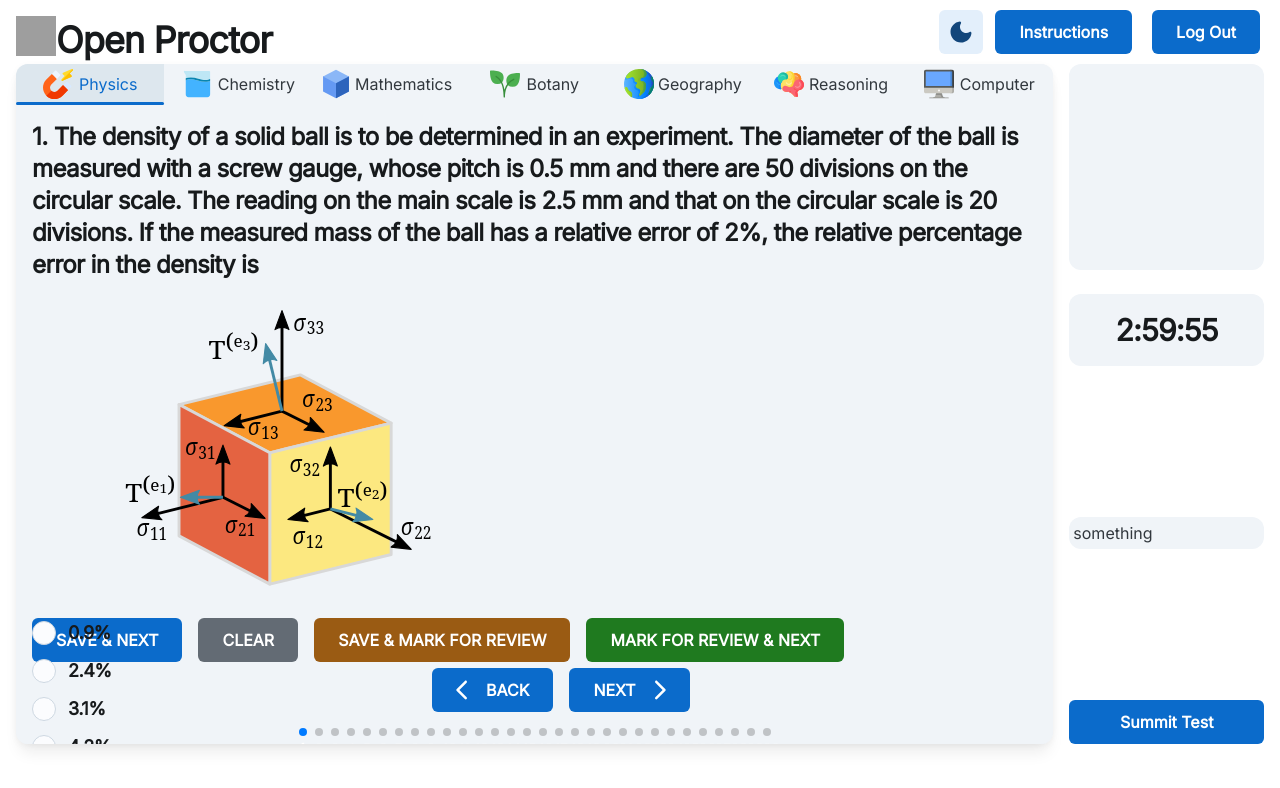
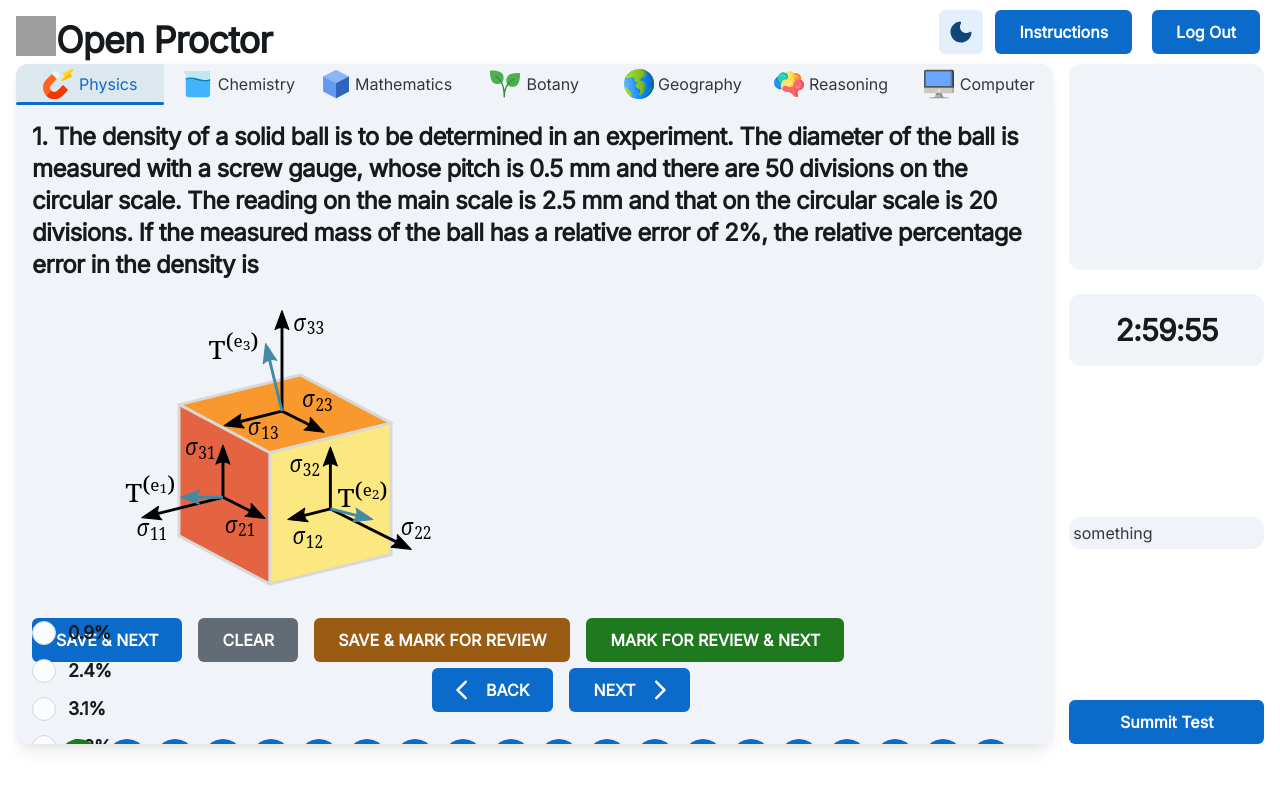
Before and after one commit to kamlendras/OpenProctor, a Next.js app: page / in a window 1280 px wide. Shown: the top 788 px of the page. Built offline with nearby package versions, Linux system fonts and the light colour scheme; no server answers; grey boxes are pictures that could not be loaded.

Commit message:
fix swiper pagination

```diff
--- a/app/globals.css
+++ b/app/globals.css
@@ -26,29 +26,34 @@ body{
   position: relative;
   bottom: 100px;
 }
+
+
+
+
+
  .swiper {
-  width: 100%;
-  padding-bottom: 60px;
+  width: 100% !important;
+  padding-bottom: 60px !important;
 }
 
 
 
 .swiper-pagination-bullet {
-  width: 40px;
-  height: 40px;
-  text-align: center;
-  line-height: 40px;
-  font-size: 14px;
-  color: #ffffff;
-  opacity: 1;
-  background: #0B6BCB;
-  position: relative;
-  bottom: 0px;
+  width: 40px !important;
+  height: 40px !important;
+  text-align: center !important;
+  line-height: 40px !important;
+  font-size: 14px !important;
+  color: #ffffff !important;
+  opacity: 1 !important;
+  background: #0B6BCB !important;
+  position: relative !important;
+  bottom: 0px !important;
 
 }
 
 .swiper-pagination-bullet-active {
-  color: #fff;
-  background: #1F7A1F;
+  color: #fff !important;
+  background: #1F7A1F !important;
 
 }
```
